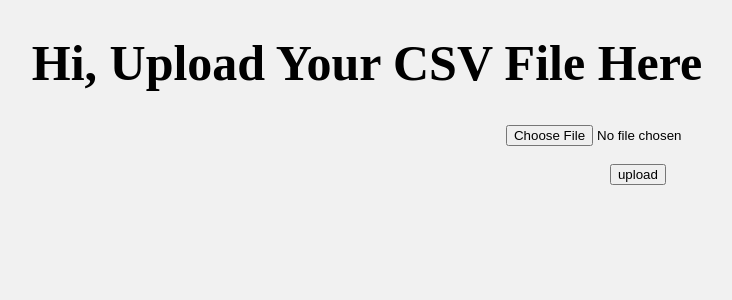
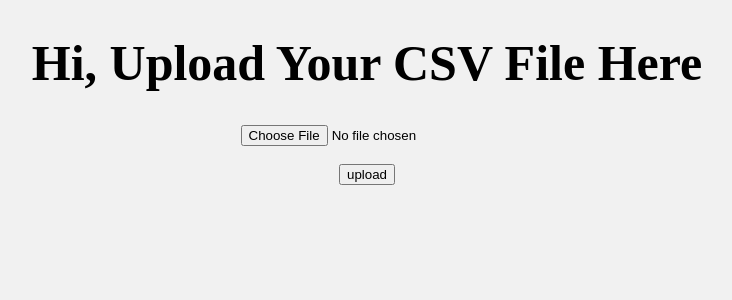
Before and after one commit to aamirkhn035/app, a Flask app: page / in a window 1280 px wide. Shown: the top 300 px of the page, without its empty margins (273-1005 px from the left). Run offline with Flask 2, Linux system fonts and the light colour scheme.

Commit message:
Update index.html

```diff
--- a/templates/index.html
+++ b/templates/index.html
@@ -6,7 +6,7 @@
     <title>CSV File Uploader</title>
     <style>
         .myinputs{
-            margin-left: 42%;
+           <!-- margin-left: 42%;-->
          }
        < h1{
 
@@ -23,7 +23,7 @@
         <center><h1 style="font-size: 50px;" >Hi, Upload Your CSV File Here</h1>
         <div class="myinputs">
          <center>   <input type="file" name="csvinput"> <br> <br>
-          <centr>  <input style="margin-left: 1.5%;" type="submit" name="upload" value="upload">
+          <centr>  <input style="center;" type="submit" name="upload" value="upload">
         </div>
     </form>
 </div>
```
